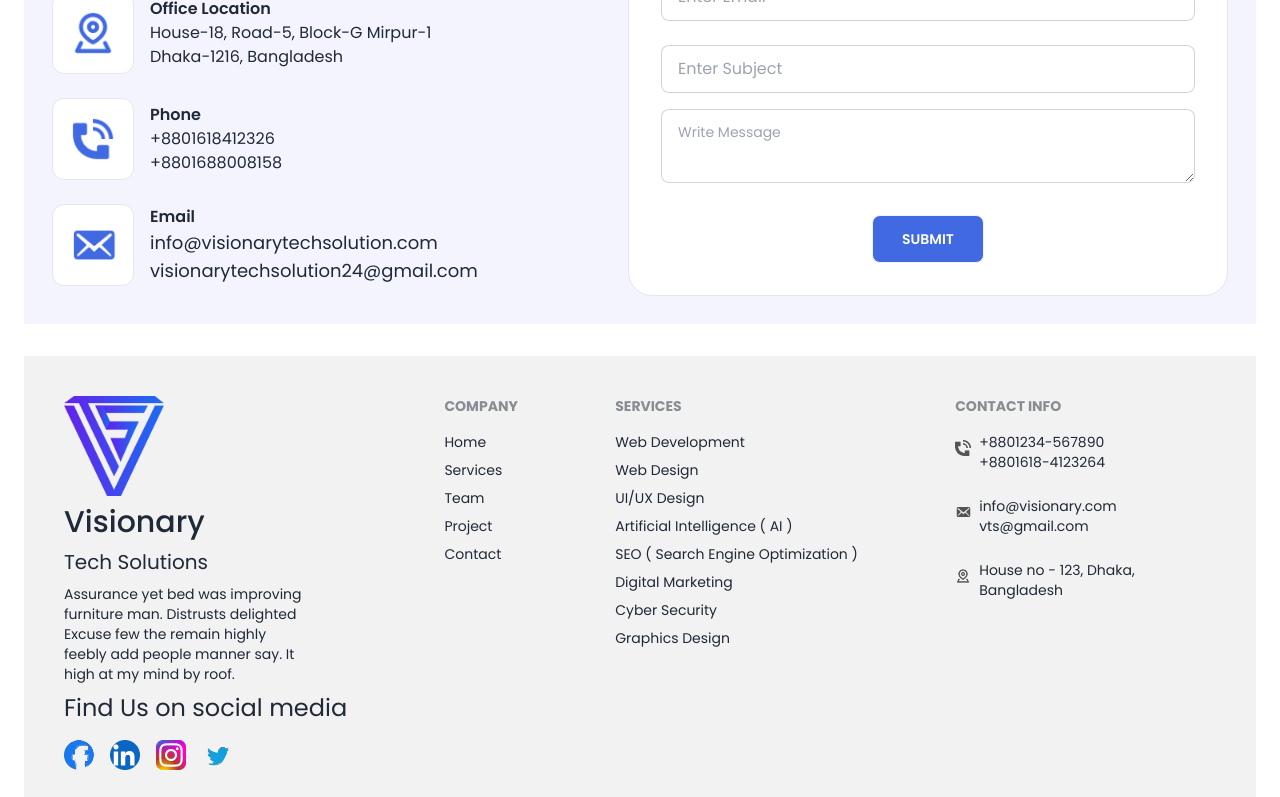
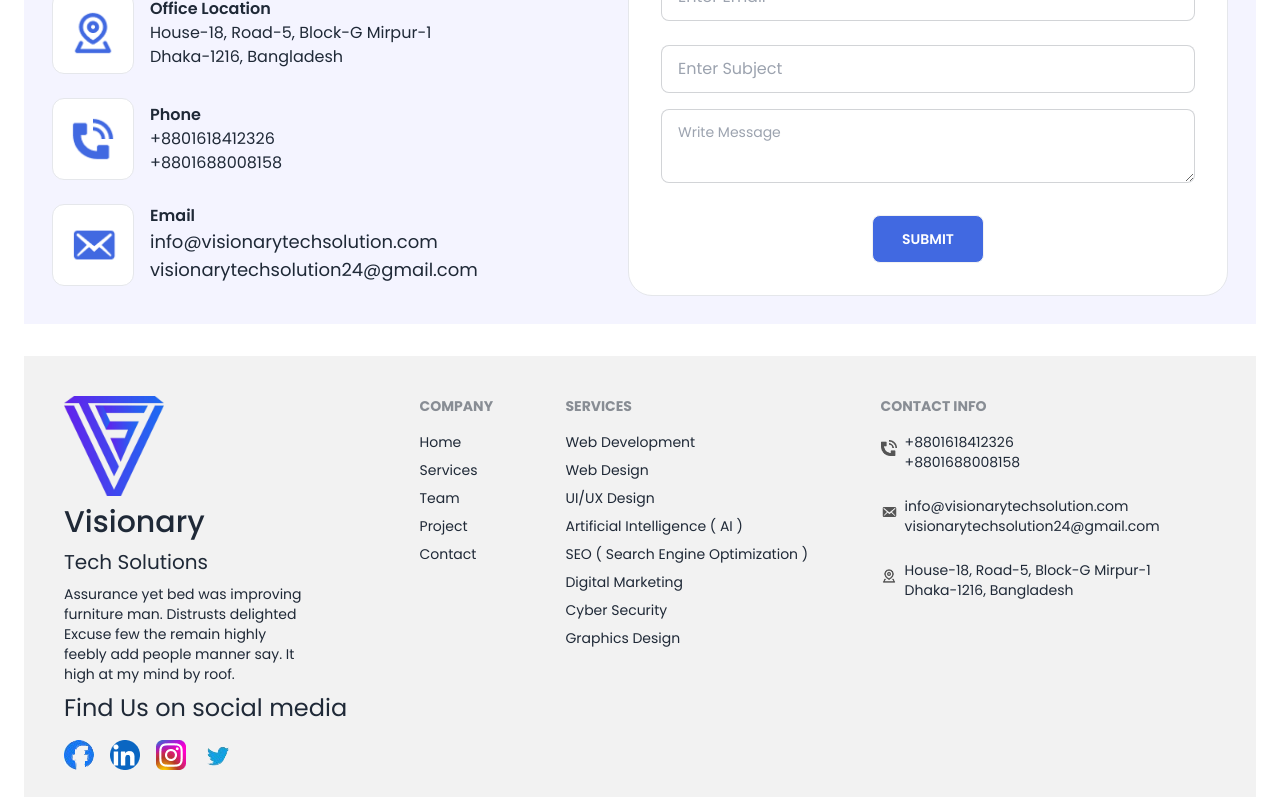
Before and after one commit to MahmudulMahi/-company-website, a React (Vite) app: page / in a window 1280 px wide. Shown: the part 3713-4510 px from the top of the page. Built offline with nearby package versions, Linux system fonts and the light colour scheme.

Commit message:
Add client review and also team photo

```diff
--- a/src/components/Layouts/AboutOurTeam/AboutOurTeam.jsx
+++ b/src/components/Layouts/AboutOurTeam/AboutOurTeam.jsx
@@ -1,4 +1,5 @@
 
+import { Link } from 'react-router-dom';
 import teamimg from '../../../../public/asset/team.jpeg'
 
 const AboutOurTeam = () => {
@@ -18,10 +19,15 @@ const AboutOurTeam = () => {
         </span>
 
         <span>
-          We have a wide experience at technical level, a young professional team, with a solid academic formation and advances technical skills who let us deliver high quality solutions to any kind of company
+
         </span>
         <div className='mt-7'>
-          <button className="btn  rounded-3xl border-[#4169E1]"><span className='text-[#4169E1]'>Meet our team</span></button>
+          <Link to="/team">
+            <button className="btn rounded-3xl border-[#4169E1]">
+              <span className='text-[#4169E1]'>Meet our team</span>
+            </button>
+          </Link>
+
         </div>
       </div>
 
--- a/src/components/Layouts/WhatOurClients/WhatOurClients.jsx
+++ b/src/components/Layouts/WhatOurClients/WhatOurClients.jsx
@@ -3,7 +3,7 @@ import profailimg2 from '/asset/SharRaju.jpeg'
 import profailimg3 from '/asset/WhatsApp Image 2023-11-28 at 6.53.49 PM.jpeg'
 import profailimg4 from '/asset/johny.jpeg'
 import profailimg5 from '/asset/WhatsApp Image 2023-11-28 at 6.56.02 PM (1).jpeg'
-import coma1 from '/asset/icon-park-outline_quote.png'
+import coma1 from '/asset/coma.png'
 import coma2 from '/asset/coma2-removebg-preview.png'
 import icon1 from '/asset/Group 527.png'
 import { FaRegCopy } from "react-icons/fa";
--- a/src/components/Layouts/contact/Contact.jsx
+++ b/src/components/Layouts/contact/Contact.jsx
@@ -35,14 +35,14 @@ const Contact = () => {
                 <p>+8801688008158</p>
               </div>
             </div>
-            <div className='flex  space-x-4 items-center'>
+            <div className='flex  space-x-4 '>
               <div className='bg-white p-4 rounded-xl border'>
                 <img className='w-7 md:w-12 ' src={icon3} alt="" />
               </div>
               <div>
                 <p className='md:font-semibold font-normal'>Email</p>
-                <p className='text-sm md:text-lg'>info@visionarytechsolution.com </p>
-                <p className='text-sm md:text-lg'>visionarytechsolution24@gmail.com</p>
+                <p className='text-[13px] md:text-lg'>info@visionarytechsolution.com </p>
+                <p className='text-[13px] md:text-lg '>visionarytechsolution24@gmail.com</p>
               </div>
             </div>
           </div>
--- a/src/components/pages/Footer/Footer.jsx
+++ b/src/components/pages/Footer/Footer.jsx
@@ -60,17 +60,17 @@ const Footer = () => {
               <img className='w-4 h-4 mt-2' src={contacticon1} alt="" />
             </div>
             <div>
-              <p>+8801234-567890</p>
-              <p>+8801618-4123264</p>
+              <p>+8801618412326</p>
+              <p>+8801688008158</p>
             </div>
           </div>
           <div className='flex gap-2 mt-4'>
             <div>
               <img className='w-4 h-4 mt-2' src={contacticon2} alt="" />
             </div>
-            <div>
-              <p>info@visionary.com</p>
-              <p>vts@gmail.com</p>
+            <div className='text-xs md:text-sm' >
+              <p>info@visionarytechsolution.com</p>
+              <p>visionarytechsolution24@gmail.com</p>
             </div>
           </div>
           <div className='flex gap-2 mt-4'>
@@ -78,8 +78,8 @@ const Footer = () => {
               <img className='w-4 h-4 mt-2' src={contacticon3} alt="" />
             </div>
             <div>
-              <p>House no - 123, Dhaka,</p>
-              <p>Bangladesh</p>
+              <p>House-18, Road-5, Block-G Mirpur-1</p>
+              <p>Dhaka-1216, Bangladesh</p>
             </div>
           </div>
         </nav>
```
Also changed, not shown: public/services.json (+7 -7 lines), public/asset/coma.png (added).
